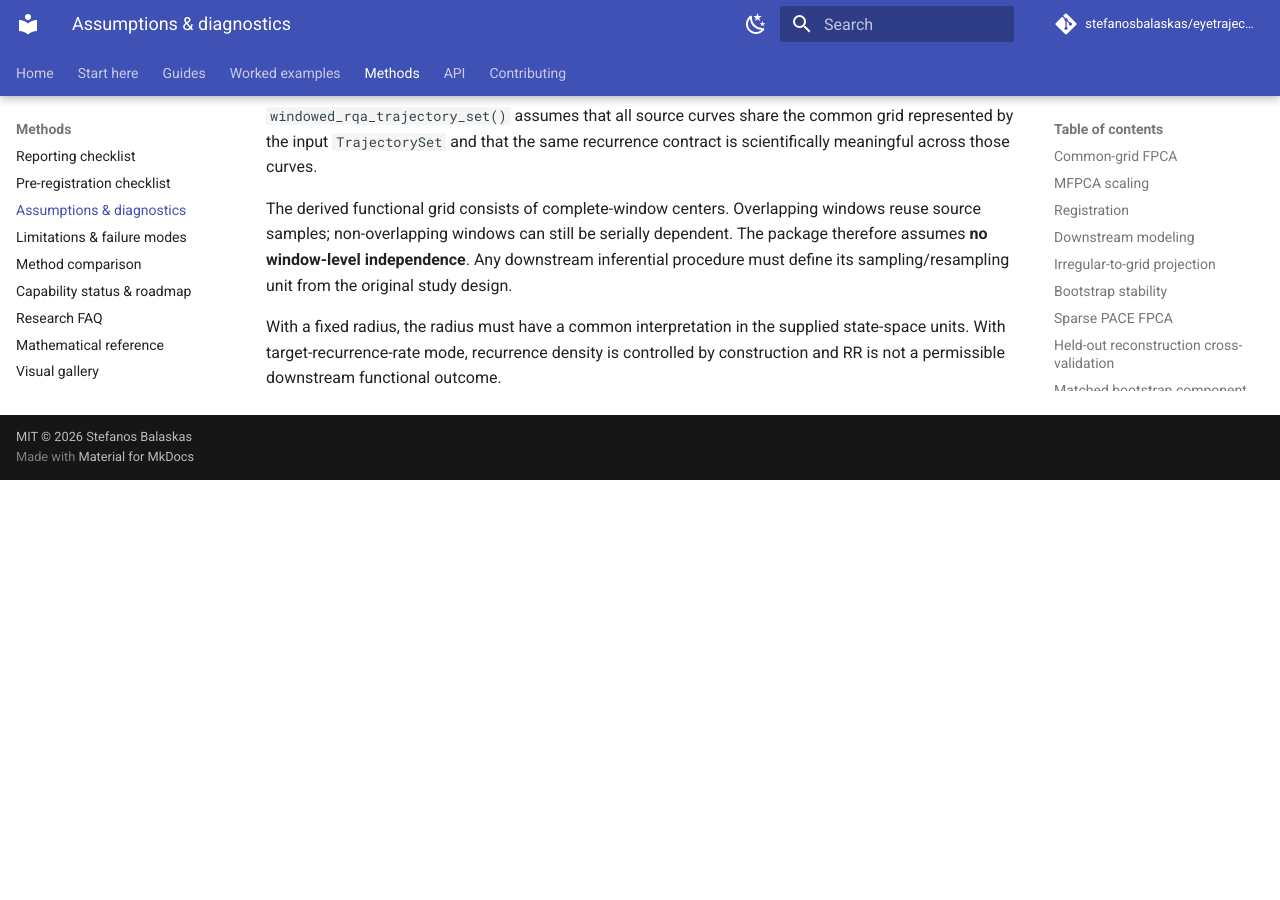
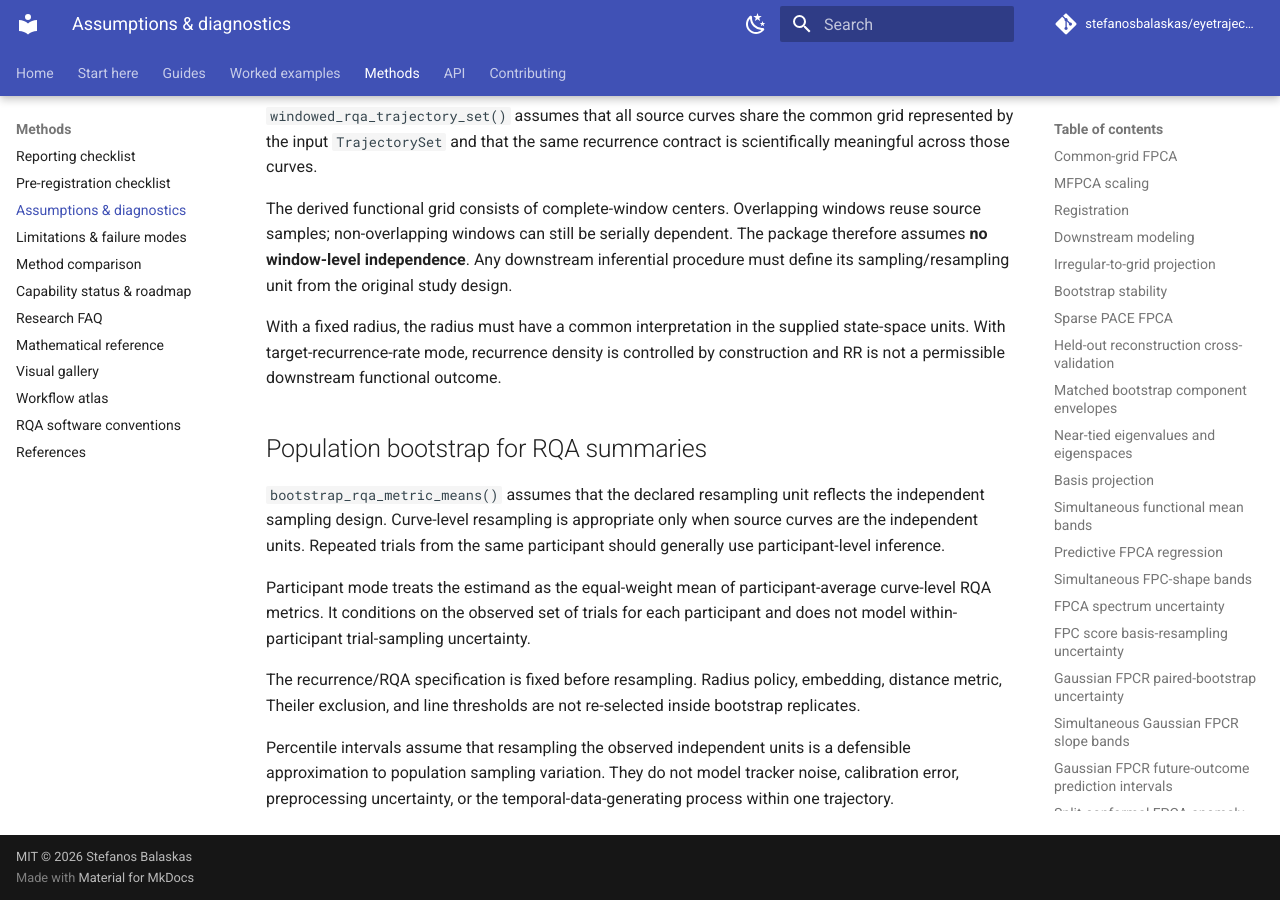
Before and after one commit to stefanosbalaskas/eyetrajectoriespy, an MkDocs documentation site: the page built from docs/methods/assumptions.md, in a window 1280 px wide and 900 px high, scrolled down 9617 px. Built offline with MkDocs 1.6.1 and Material for MkDocs 9.7.7, drawn with Linux system fonts in a browser that asks for light colours; comment, search, counter and statistics services are not loaded; before the commit the page ends 10097 px from its top, so only the background shows below that.

Commit message:
Document RQA population bootstrap assumptions

```diff
--- a/docs/methods/assumptions.md
+++ b/docs/methods/assumptions.md
@@ -258,3 +258,14 @@
 The derived functional grid consists of complete-window centers. Overlapping windows reuse source samples; non-overlapping windows can still be serially dependent. The package therefore assumes **no window-level independence**. Any downstream inferential procedure must define its sampling/resampling unit from the original study design.
 
 With a fixed radius, the radius must have a common interpretation in the supplied state-space units. With target-recurrence-rate mode, recurrence density is controlled by construction and RR is not a permissible downstream functional outcome.
+
+
+## Population bootstrap for RQA summaries
+
+`bootstrap_rqa_metric_means()` assumes that the declared resampling unit reflects the independent sampling design. Curve-level resampling is appropriate only when source curves are the independent units. Repeated trials from the same participant should generally use participant-level inference.
+
+Participant mode treats the estimand as the equal-weight mean of participant-average curve-level RQA metrics. It conditions on the observed set of trials for each participant and does not model within-participant trial-sampling uncertainty.
+
+The recurrence/RQA specification is fixed before resampling. Radius policy, embedding, distance metric, Theiler exclusion, and line thresholds are not re-selected inside bootstrap replicates.
+
+Percentile intervals assume that resampling the observed independent units is a defensible approximation to population sampling variation. They do not model tracker noise, calibration error, preprocessing uncertainty, or the temporal-data-generating process within one trajectory.
```
